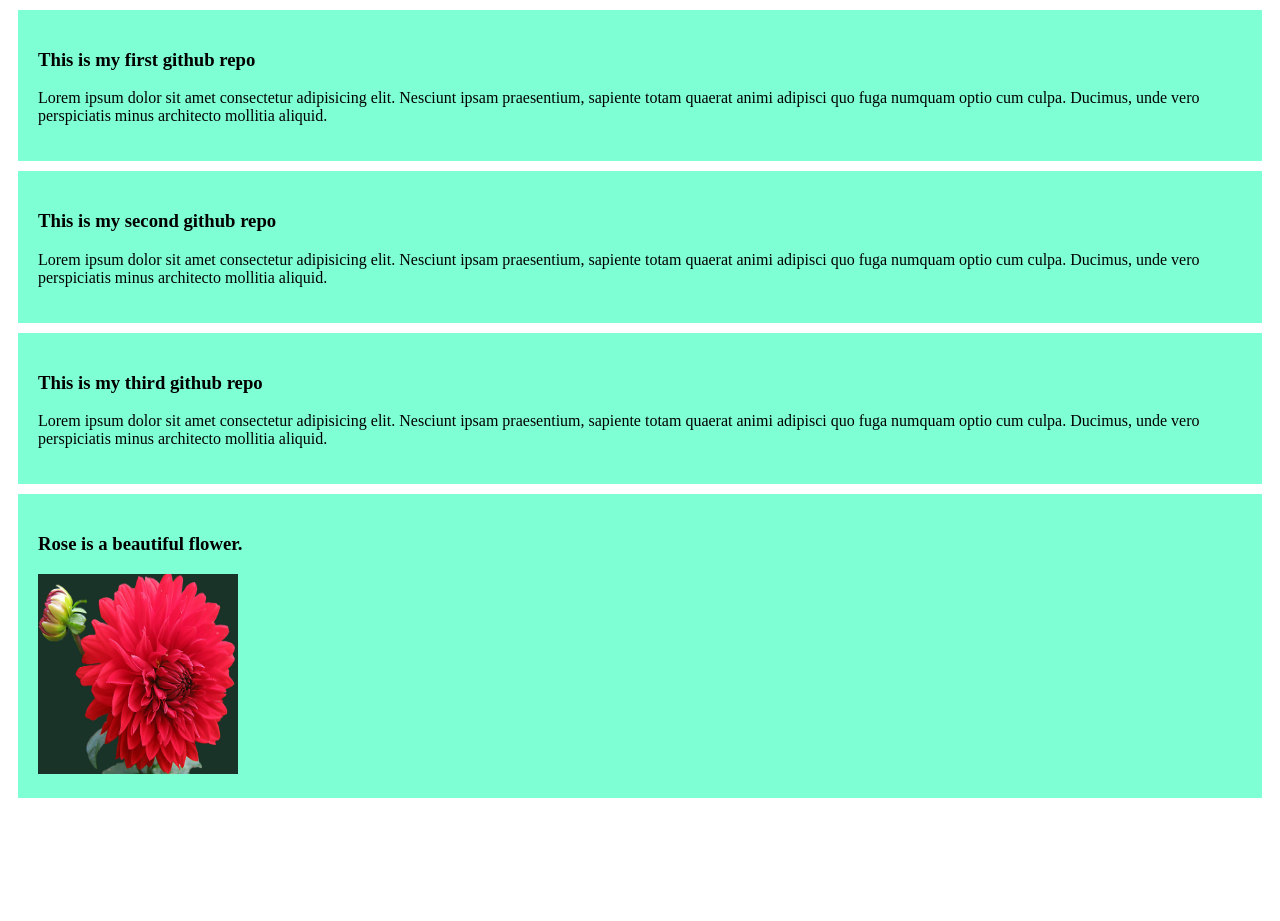
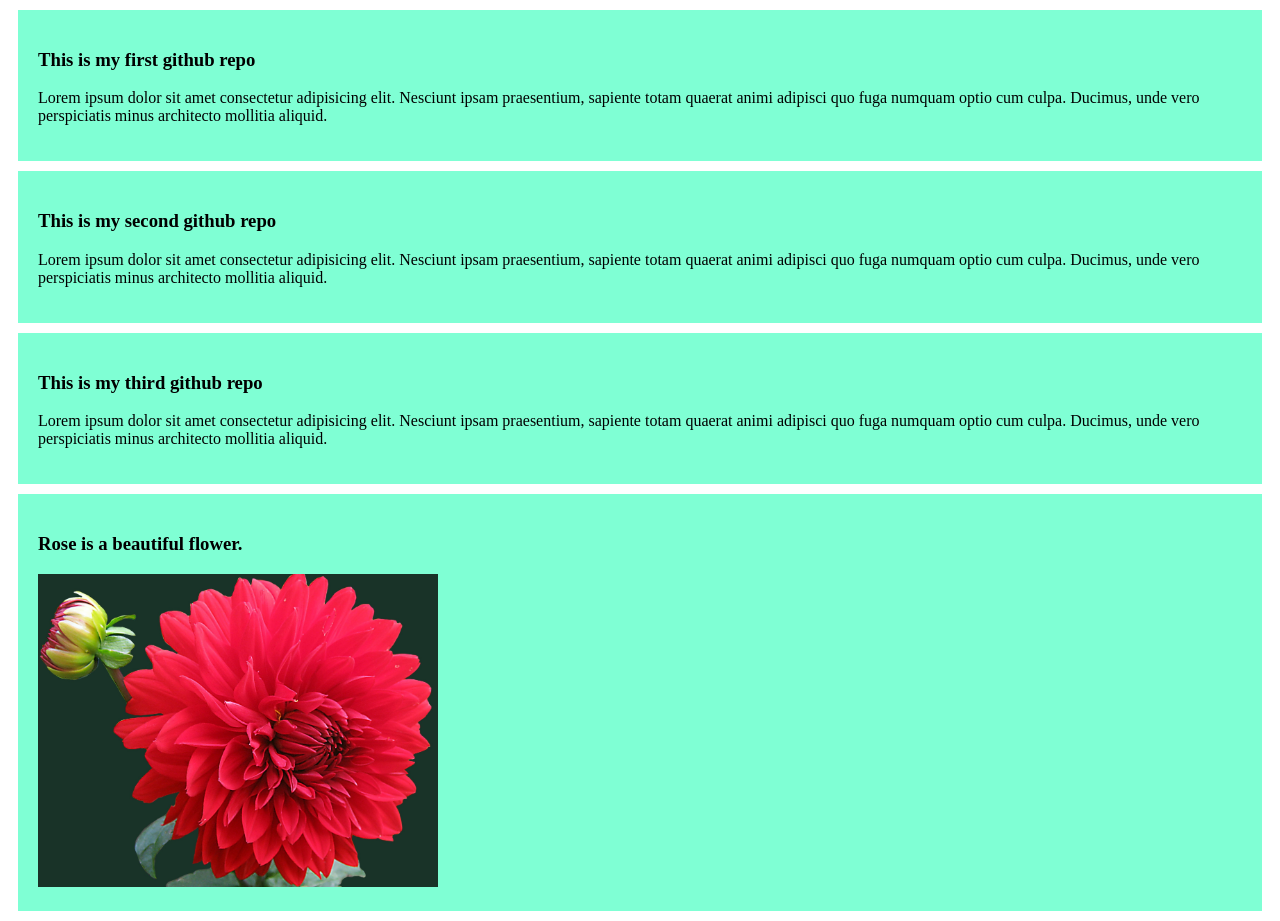
Before and after one commit to Ferdous14/new-repo, a plain HTML site: page index.html in a window 1280 px wide. Before the commit the page ends 808 px from the top, so only its background shows below. Drawn offline with Linux system fonts and the light colour scheme.

Commit message:
Fixed now

```diff
--- a/index.css
+++ b/index.css
@@ -3,7 +3,3 @@ div {
     padding: 20px;
     margin: 10px;
 }
-img{
-    width: 200px;
-    height: 200px;
-}
--- a/index.html
+++ b/index.html
@@ -22,7 +22,7 @@
 
     <div class="rose">
         <h3>Rose is a beautiful flower.</h3>
-        <img  width: 200px; height: 200px; src="rose.jpg" alt="Coming soon">
+        <img width="400px" src="rose.jpg" alt="Coming soon">
 
     </div>
 
```
